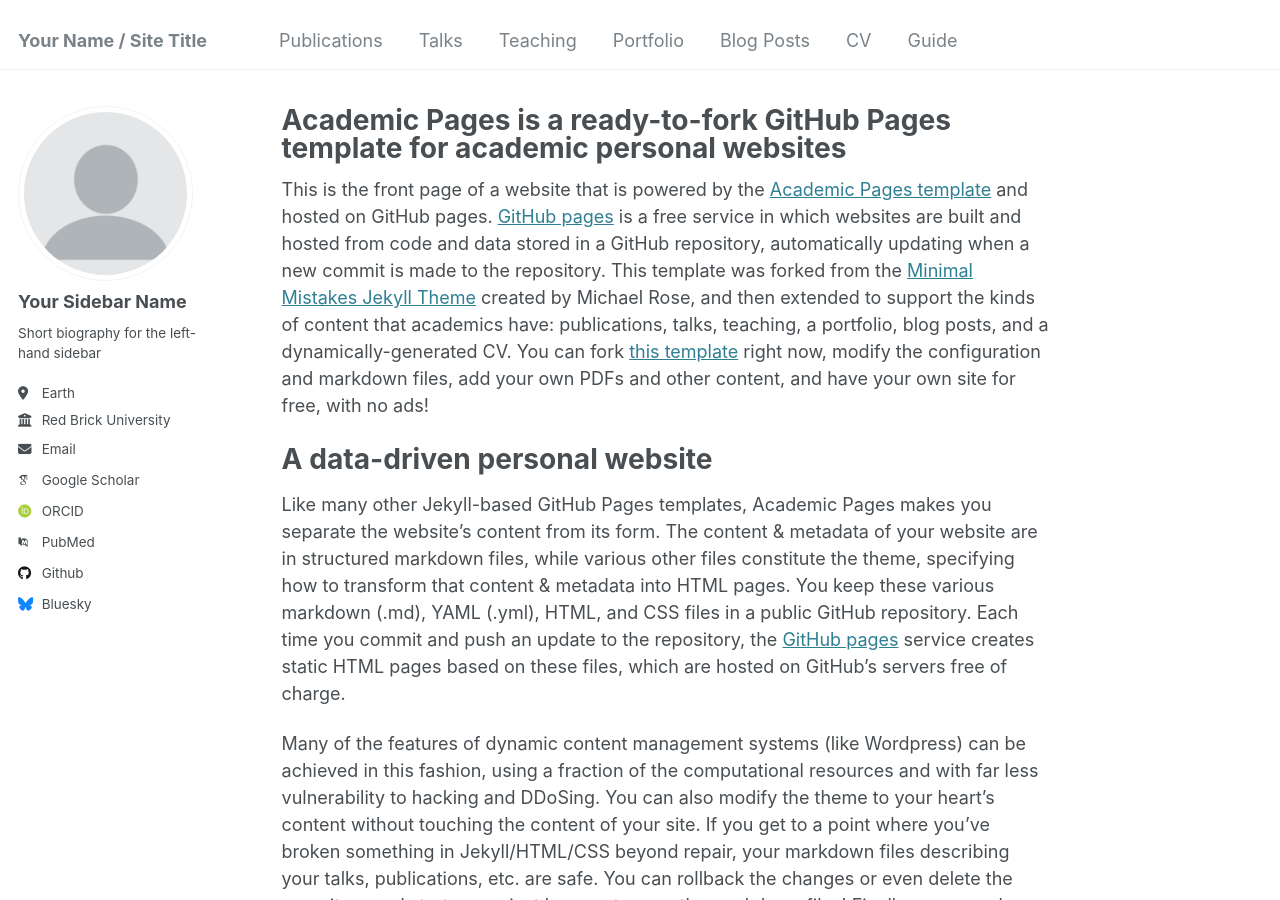
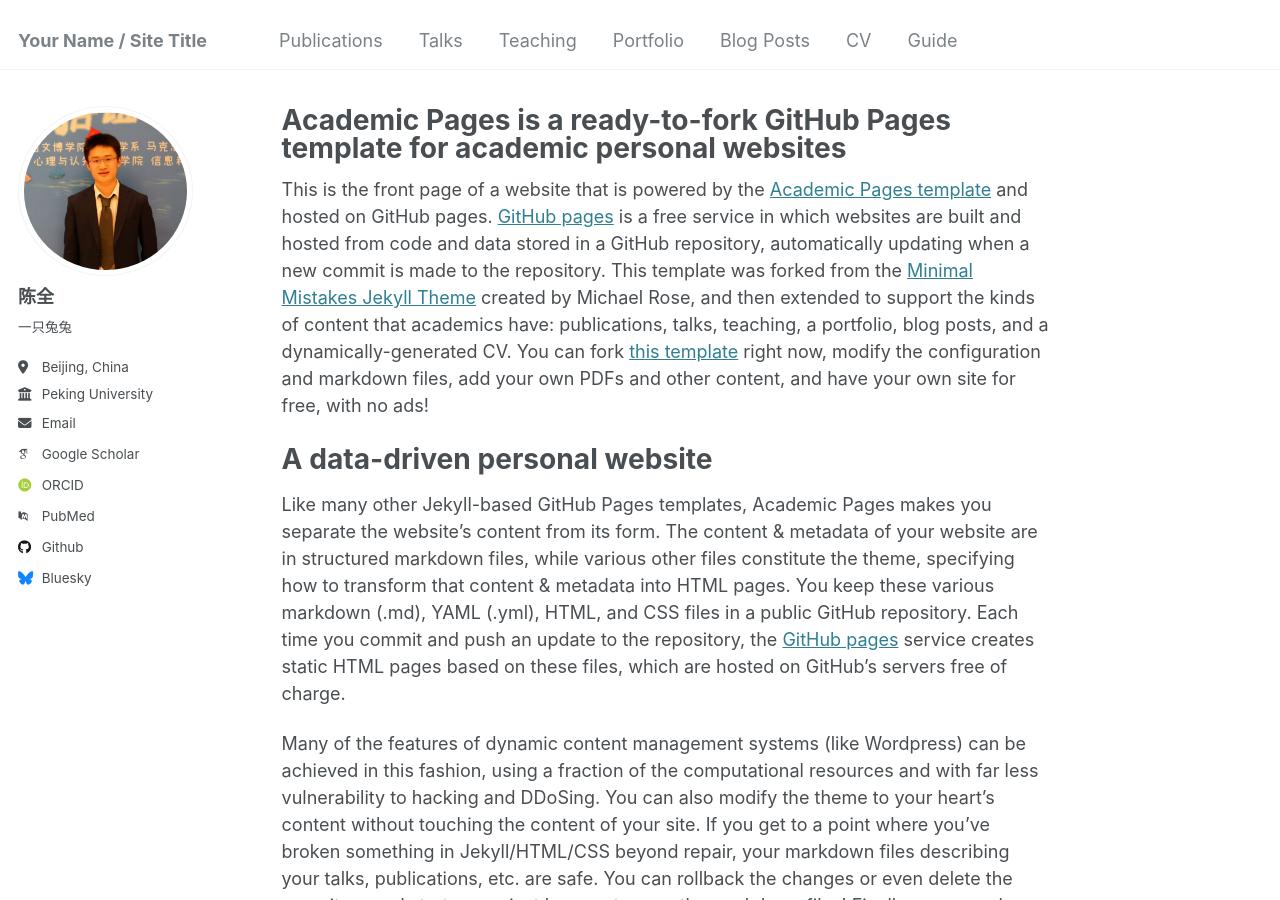
Before and after one commit to qqworld-tutu/chenquan.github.io, a Jekyll site: the page built from _pages/about.md, in a window 1280 px wide and 900 px high. Built offline with Jekyll 4.4.1, drawn with Linux system fonts in a browser that asks for light colours; some web fonts are replaced.

Commit message:
Initial commit

```diff
--- a/_config.yml
+++ b/_config.yml
@@ -21,14 +21,14 @@ repository               : "qqworld-tutu/qqworld-tutu.github.io"
 #               Additional customization can be done by editing /_includes/author-profile.html
 author:
   # Biographic information
-  avatar           : "profile.png"
-  name             : "Your Sidebar Name"
+  avatar           : "profile.jpg"
+  name             : "陈全"
   pronouns         : # example: "she/her"
-  bio              : "Short biography for the left-hand sidebar"
-  location         : "Earth"
-  employer         : "Red Brick University"
+  bio              : "一只兔兔"
+  location         : "Beijing, China"
+  employer         : "Peking University"
   uri              : # URL
-  email            : "none@example.org"
+  email            : "chenquan@stu.pku.edu.cn"
 
   # Academic websites
   arxiv            : # URL - Update with the correct link to your profile
@@ -44,7 +44,7 @@ author:
   bitbucket        : # Username - Update with your username on the site
   codepen          : # Username
   dribbble         : # Username
-  github           : "academicpages"
+  github           : "https://github.com/qqworld-tutu"
   kaggle           : # Username
   stackoverflow    : # User number or user number and name (i.e., use "1" or "1/jeff-atwood")
 
```
Also changed, not shown: images/profile.jpg (added).
